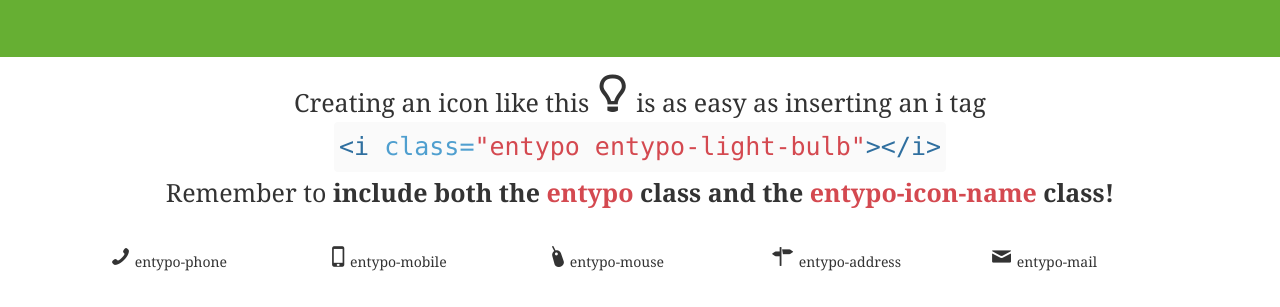
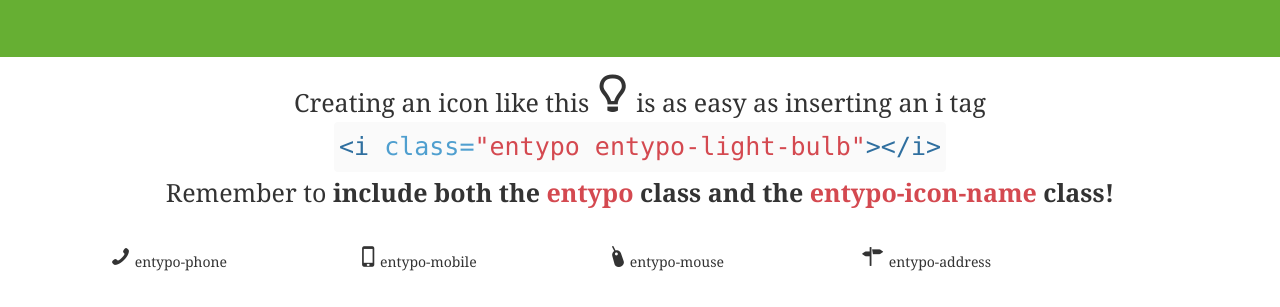
Before and after one commit to Dsyko/meteor-entypo, a plain HTML site: page index.html in a window 1280 px wide. Shown: the part 451-758 px from the top of the page. Drawn offline with nearby package versions, Linux system fonts and the light colour scheme.

Commit message:
fix width

```diff
--- a/style/site.css
+++ b/style/site.css
@@ -85,7 +85,7 @@ color: #d44950;
 .icon-list li{
 	float: left;
 	text-align: left;
-	min-width: 220px;
+	min-width: 250px;
 	min-height: 75px;
 	padding-top: 5px;
 	padding-bottom: 5px;
```
